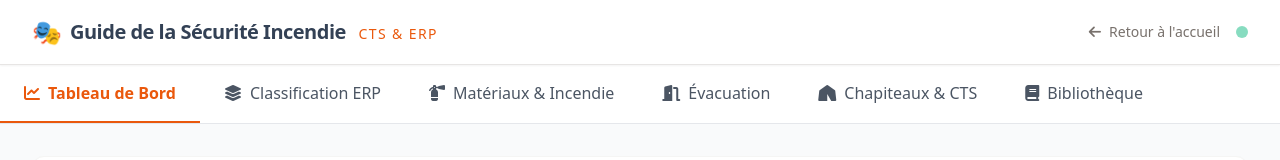
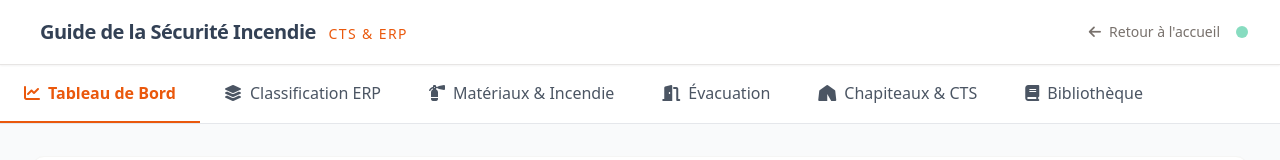
Before and after one commit to fi-regie/Guide-de-la-Securite-Incendie, a plain HTML site: page index.html in a window 1280 px wide. Shown: the top 160 px of the page. Drawn offline with nearby package versions, Linux system fonts and the light colour scheme.

Commit message:
Update index.html

```diff
--- a/index.html
+++ b/index.html
@@ -183,7 +183,7 @@
         <div class="max-w-8xl mx-auto px-4 sm:px-6 lg:px-8">
             <div class="flex justify-between h-16">
                 <div class="flex items-center">
-                    <span class="text-2xl mr-2">🎭</span>
+                    <span class="text-2xl mr-2"></span>
                     <h1 class="text-xl font-bold tracking-tight text-slate-700">Guide de la Sécurité Incendie
                         <span class="text-orange-600 text-sm font-normal uppercase ml-2 tracking-widest">CTS & ERP</span>
                     </h1>
```
